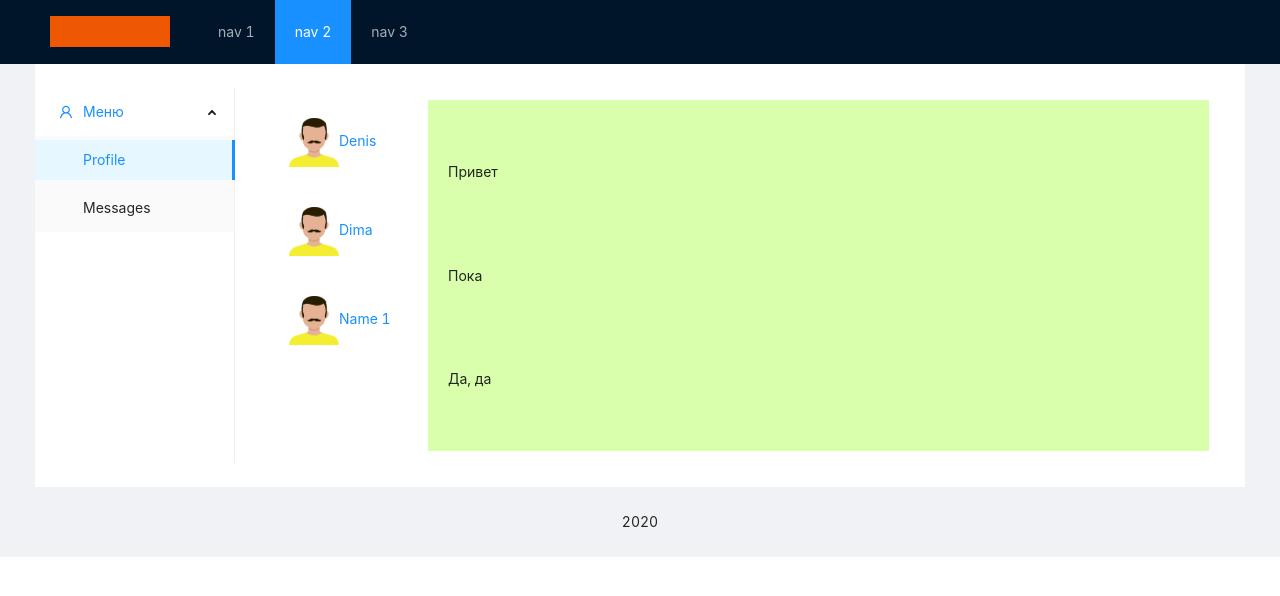
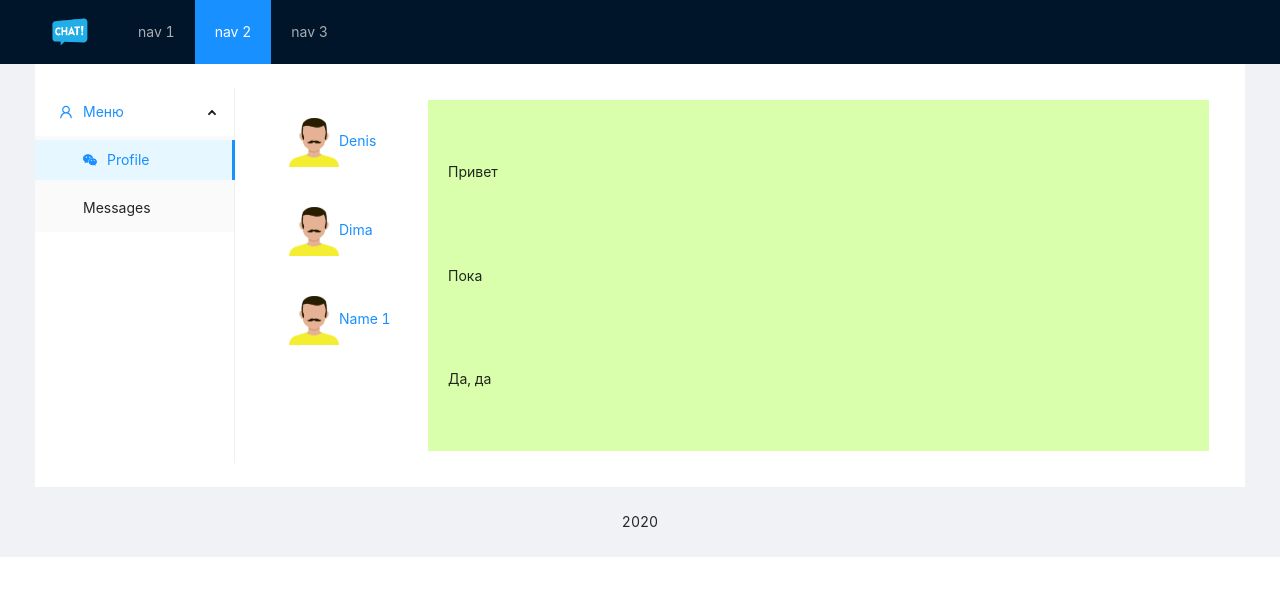
Before and after one commit to Denet261/react-social-network, a React (Create React App) app: page /dialogs in a window 1280 px wide. Shown: the top 596 px of the page. Built offline with nearby package versions, Linux system fonts and the light colour scheme.

Commit message:
NewDesign

```diff
--- a/src/App.css
+++ b/src/App.css
@@ -1,9 +1,10 @@
 .logo{
-    width: 120px;
+    width: 40px;
     height: 31px;
-    background: #ef5803;
+    background: rgba(239, 88, 3, 0);
     margin: 16px 28px 16px 0;
     float: left;
+    margin-top: 8px;
 }
 
 .site-layout-background {
--- a/src/components/header/Header.jsx
+++ b/src/components/header/Header.jsx
@@ -1,7 +1,7 @@
 import React from 'react'
 import s from './Header.module.css'
 import {Layout, Menu} from "antd";
-
+import logo from './logo.png'
 const { Header } = Layout;
 
 
@@ -9,7 +9,7 @@ const Headeri = ()=>{
     return(
     <Header className="header">
         <div className='logo'>
-
+        <img className='logo' src={logo} alt='logo'/>
         </div>
         <Menu theme="dark" mode="horizontal" defaultSelectedKeys={['2']}>
             <Menu.Item key="1">nav 1</Menu.Item>
--- a/src/components/navbar/nav.jsx
+++ b/src/components/navbar/nav.jsx
@@ -1,31 +1,10 @@
 import React from 'react';
 import s from './nav.module.css'
 import {NavLink} from "react-router-dom";
-import {UserOutlined} from "@ant-design/icons";
+import {UserOutlined, WechatOutlined } from "@ant-design/icons";
 import { Layout, Menu, Breadcrumb } from 'antd';
 const { SubMenu } = Menu;
 
-// const Nav = () =>{
-//     return(
-//         <nav className={s.nav}>
-//             <div className={`${s.item} ${s.active}`}>
-//                 <NavLink to='/profile' activeClassName={s.active}>Profile</NavLink>
-//             </div>
-//             <div className={s.item}>
-//                 <NavLink to='/dialogs' activeClassName={s.active}>Messages</NavLink>
-//             </div>
-//             <div className={s.item}>
-//                 <NavLink to='/News' activeClassName={s.active}>News</NavLink>
-//             </div>
-//             <div className={s.item}>
-//                 <NavLink to='/Music' activeClassName={s.active}>Music</NavLink>
-//             </div>
-//             <div className={s.item}>
-//                 <NavLink to='/Settings' activeClassName={s.active}>Settings</NavLink>
-//             </div>
-//         </nav>
-//     )
-// }
 
 const Menui = () => {
     const { SubMenu } = Menu;
@@ -37,7 +16,7 @@ const Menui = () => {
             style={{ height: '100%' }}
         >
             <SubMenu key="sub1" icon={<UserOutlined />} title="Меню">
-                <Menu.Item key="1"><NavLink to='/profile'>Profile</NavLink></Menu.Item>
+                <Menu.Item key="1" icon={<WechatOutlined />}><NavLink to='/profile'>Profile</NavLink></Menu.Item>
                 <Menu.Item key="2"><NavLink to='/dialogs' activeClassName={s.active}>Messages</NavLink></Menu.Item>
             </SubMenu>
         </Menu>
```
Also changed, not shown: src/App.js (+1 -34 lines), src/components/header/logo.png (added).
